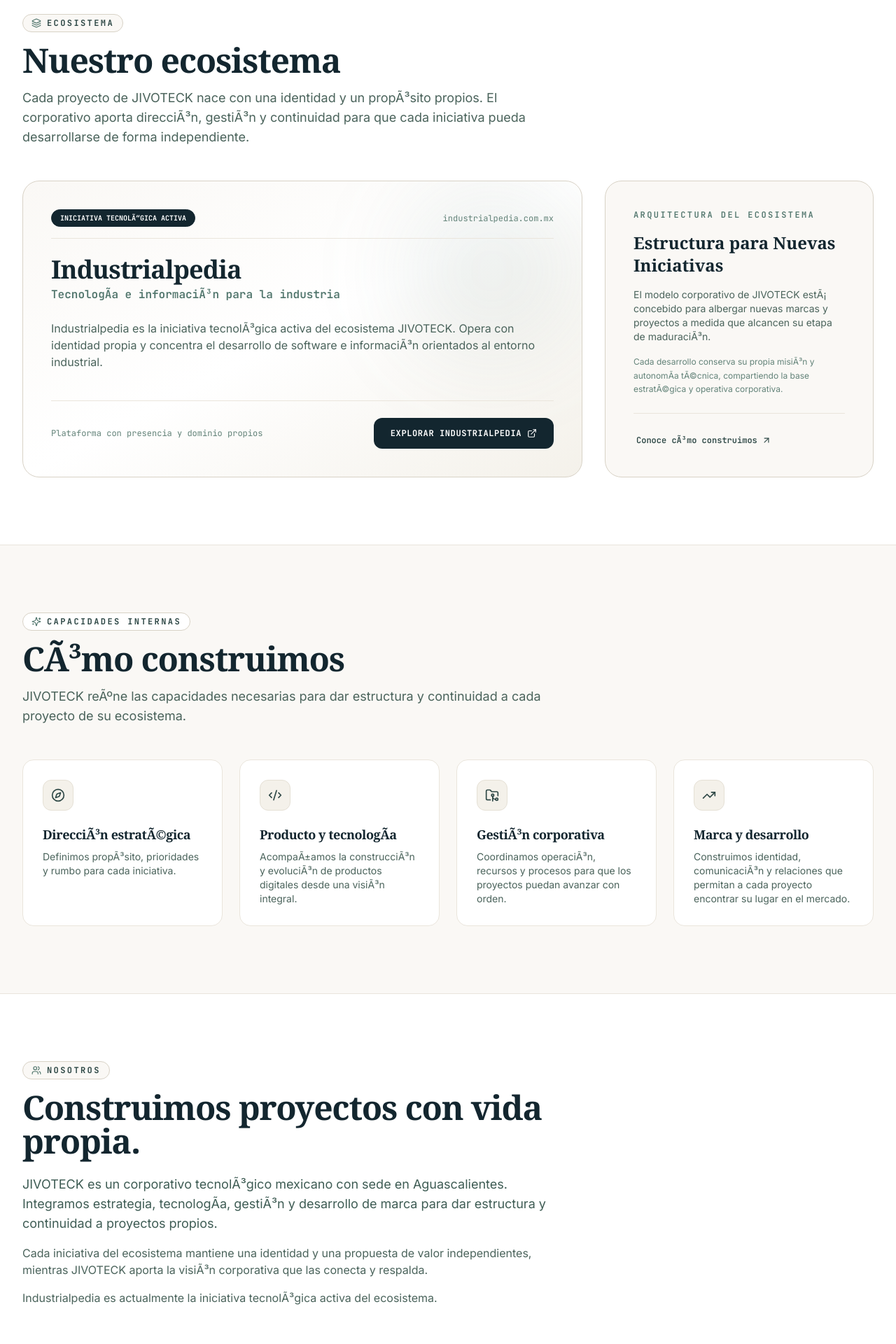
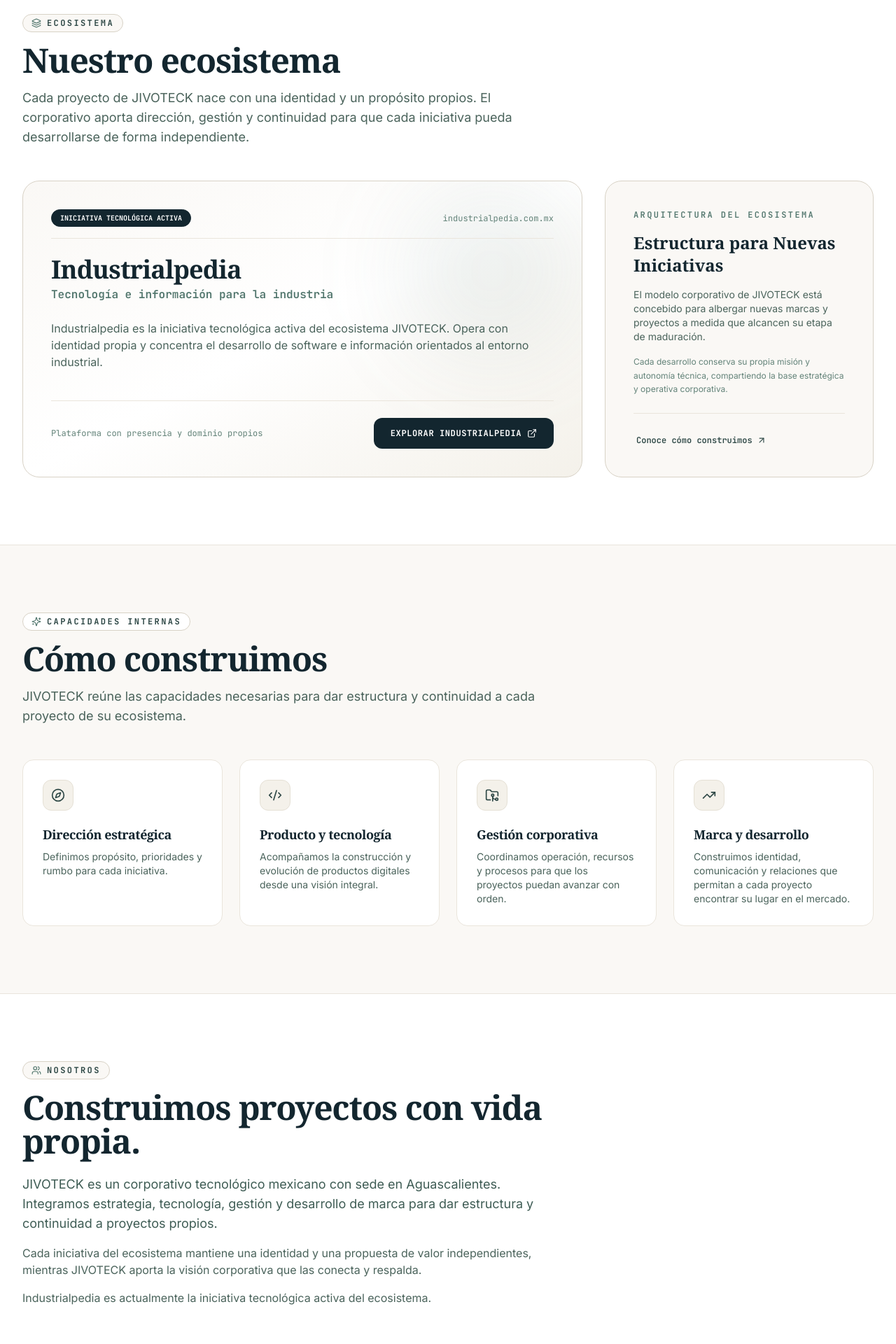
Before and after one commit to jesussorianoevee-commits/JIVOTECK, a React (Vite) app: page / in a window 1280 px wide. Shown: the part 860-2780 px from the top of the page at 70% size. Built offline with nearby package versions, Linux system fonts and the light colour scheme.

Commit message:
fix(encoding): ensure clean UTF-8 encoding across all refined corporate templates

```diff
--- a/src/components/About.tsx
+++ b/src/components/About.tsx
@@ -17,13 +17,13 @@
           </h2>
           <div className="space-y-4 text-base sm:text-lg text-[#3E5C54] leading-relaxed font-sans font-normal pt-2">
             <p>
-              JIVOTECK es un corporativo tecnolÃ³gico mexicano con sede en Aguascalientes. Integramos estrategia, tecnologÃ­a, gestiÃ³n y desarrollo de marca para dar estructura y continuidad a proyectos propios.
+              JIVOTECK es un corporativo tecnológico mexicano con sede en Aguascalientes. Integramos estrategia, tecnología, gestión y desarrollo de marca para dar estructura y continuidad a proyectos propios.
             </p>
             <p className="text-sm sm:text-base text-[#4A635B]">
-              Cada iniciativa del ecosistema mantiene una identidad y una propuesta de valor independientes, mientras JIVOTECK aporta la visiÃ³n corporativa que las conecta y respalda.
+              Cada iniciativa del ecosistema mantiene una identidad y una propuesta de valor independientes, mientras JIVOTECK aporta la visión corporativa que las conecta y respalda.
             </p>
             <p className="text-sm sm:text-base text-[#4A635B]">
-              Industrialpedia es actualmente la iniciativa tecnolÃ³gica activa del ecosistema.
+              Industrialpedia es actualmente la iniciativa tecnológica activa del ecosistema.
             </p>
           </div>
         </div>
@@ -39,7 +39,7 @@
               Sede en Aguascalientes
             </h3>
             <p className="text-xs sm:text-sm text-[#4A635B] leading-relaxed font-sans">
-              Operamos y coordinamos nuestras iniciativas tecnolÃ³gicas desde Aguascalientes, MÃ©xico, con proyecciÃ³n y enfoque a largo plazo.
+              Operamos y coordinamos nuestras iniciativas tecnológicas desde Aguascalientes, México, con proyección y enfoque a largo plazo.
             </p>
           </div>
 
@@ -48,10 +48,10 @@
               <Compass className="w-5 h-5 text-[#50756C]" />
             </div>
             <h3 className="text-base font-bold text-[#13262F] font-serif">
-              VisiÃ³n y Continuidad
+              Visión y Continuidad
             </h3>
             <p className="text-xs sm:text-sm text-[#4A635B] leading-relaxed font-sans">
-              Damos solidez a cada proyecto asegurando coherencia estratÃ©gica, procesos ordenados y visiÃ³n sostenible desde su concepciÃ³n.
+              Damos solidez a cada proyecto asegurando coherencia estratégica, procesos ordenados y visión sostenible desde su concepción.
             </p>
           </div>
 
@@ -63,7 +63,7 @@
               Identidad Independiente
             </h3>
             <p className="text-xs sm:text-sm text-[#4A635B] leading-relaxed font-sans">
-              Cada marca del ecosistema cuenta con su propio espacio, nombre y propuesta de valor orientada a su sector especÃ­fico.
+              Cada marca del ecosistema cuenta con su propio espacio, nombre y propuesta de valor orientada a su sector específico.
             </p>
           </div>
 
--- a/src/components/Ecosystem.tsx
+++ b/src/components/Ecosystem.tsx
@@ -17,7 +17,7 @@
             Nuestro ecosistema
           </h2>
           <p className="text-base sm:text-lg text-[#4A635B] font-sans leading-relaxed">
-            Cada proyecto de JIVOTECK nace con una identidad y un propÃ³sito propios. El corporativo aporta direcciÃ³n, gestiÃ³n y continuidad para que cada iniciativa pueda desarrollarse de forma independiente.
+            Cada proyecto de JIVOTECK nace con una identidad y un propósito propios. El corporativo aporta dirección, gestión y continuidad para que cada iniciativa pueda desarrollarse de forma independiente.
           </p>
         </div>
 
@@ -35,7 +35,7 @@
               {/* Meta Tag */}
               <div className="flex flex-wrap items-center justify-between gap-3 pb-4 border-b border-[#EAE5DC]">
                 <span className="px-3 py-1 rounded-full text-[10px] font-mono font-bold bg-[#13262F] text-white border border-[#13262F]">
-                  INICIATIVA TECNOLÃ“GICA ACTIVA
+                  INICIATIVA TECNOLÓGICA ACTIVA
                 </span>
                 <span className="text-xs font-mono text-[#638379]">
                   industrialpedia.com.mx
@@ -48,13 +48,13 @@
                   Industrialpedia
                 </h3>
                 <p className="text-sm sm:text-base font-mono font-semibold text-[#50756C] mt-1">
-                  TecnologÃ­a e informaciÃ³n para la industria
+                  Tecnología e información para la industria
                 </p>
               </div>
 
               {/* Description */}
               <p className="text-sm sm:text-base text-[#4A635B] font-sans leading-relaxed">
-                Industrialpedia es la iniciativa tecnolÃ³gica activa del ecosistema JIVOTECK. Opera con identidad propia y concentra el desarrollo de software e informaciÃ³n orientados al entorno industrial.
+                Industrialpedia es la iniciativa tecnológica activa del ecosistema JIVOTECK. Opera con identidad propia y concentra el desarrollo de software e información orientados al entorno industrial.
               </p>
 
             </div>
@@ -87,10 +87,10 @@
                 Estructura para Nuevas Iniciativas
               </h4>
               <p className="text-xs sm:text-sm text-[#4A635B] font-sans leading-relaxed">
-                El modelo corporativo de JIVOTECK estÃ¡ concebido para albergar nuevas marcas y proyectos a medida que alcancen su etapa de maduraciÃ³n.
+                El modelo corporativo de JIVOTECK está concebido para albergar nuevas marcas y proyectos a medida que alcancen su etapa de maduración.
               </p>
               <p className="text-xs text-[#638379] font-sans leading-relaxed">
-                Cada desarrollo conserva su propia misiÃ³n y autonomÃ­a tÃ©cnica, compartiendo la base estratÃ©gica y operativa corporativa.
+                Cada desarrollo conserva su propia misión y autonomía técnica, compartiendo la base estratégica y operativa corporativa.
               </p>
             </div>
 
@@ -99,7 +99,7 @@
                 href="#como-construimos"
                 className="text-xs font-mono font-semibold text-[#2E4846] hover:text-[#13262F] inline-flex items-center gap-1.5 transition-colors focus-visible:outline-none focus-visible:ring-2 focus-visible:ring-[#2E4846] rounded-md p-1"
               >
-                <span>Conoce cÃ³mo construimos</span>
+                <span>Conoce cómo construimos</span>
                 <ArrowUpRight className="w-3.5 h-3.5" aria-hidden="true" />
               </a>
             </div>
--- a/src/components/Footer.tsx
+++ b/src/components/Footer.tsx
@@ -19,7 +19,7 @@
           <div className="space-y-2">
             <JivoteckLogo size="lg" darkText={true} showSubtitle={true} />
             <p className="text-sm text-[#4A635B] max-w-md font-sans">
-              Corporativo tecnolÃ³gico mexicano. Casa corporativa de Industrialpedia y nuevas iniciativas tecnolÃ³gicas.
+              Corporativo tecnológico mexicano. Casa corporativa de Industrialpedia y nuevas iniciativas tecnológicas.
             </p>
           </div>
 
@@ -52,7 +52,7 @@
             </h4>
             <div className="flex flex-col space-y-2 text-xs font-mono text-[#3E5C54]">
               <a href="#nosotros" className="hover:text-[#13262F] hover:underline transition-colors py-0.5">Nosotros</a>
-              <a href="#como-construimos" className="hover:text-[#13262F] hover:underline transition-colors py-0.5">CÃ³mo construimos</a>
+              <a href="#como-construimos" className="hover:text-[#13262F] hover:underline transition-colors py-0.5">Cómo construimos</a>
               <a href="#contacto" className="hover:text-[#13262F] hover:underline transition-colors py-0.5">Contacto</a>
             </div>
           </div>
@@ -73,7 +73,7 @@
                 <ExternalLink className="w-3.5 h-3.5 text-[#2E4846]" aria-hidden="true" />
               </a>
               <p className="text-[11px] text-[#638379] font-sans leading-relaxed">
-                TecnologÃ­a e informaciÃ³n para la industria.
+                Tecnología e información para la industria.
               </p>
             </div>
           </div>
@@ -93,7 +93,7 @@
           {/* Col 4: LEGAL & CANAL OFICIAL */}
           <div className="space-y-3">
             <h4 className="text-xs font-mono uppercase tracking-[0.2em] text-[#13262F] font-bold">
-              LEGAL & ATENCIÃ“N
+              LEGAL & ATENCIÓN
             </h4>
             <div className="space-y-2 text-xs font-mono text-[#3E5C54]">
               <button
@@ -112,7 +112,7 @@
               </a>
               <div className="flex items-center gap-1.5 text-[#4A635B] font-sans text-xs pt-1">
                 <MapPin className="w-3.5 h-3.5 text-[#2E4846] shrink-0" aria-hidden="true" />
-                <span>Aguascalientes, MÃ©xico</span>
+                <span>Aguascalientes, México</span>
               </div>
             </div>
           </div>
@@ -123,10 +123,10 @@
         <div className="pt-6 border-t border-[#EAE5DC] flex flex-col sm:flex-row items-center justify-between gap-4 font-mono text-xs text-[#638379]">
           <div className="flex items-center gap-2 font-bold tracking-wider uppercase">
             <Sparkles className="w-3.5 h-3.5 text-[#50756C]" aria-hidden="true" />
-            <span>IDEAS QUE TAMBIÃ‰N CONSTRUYEN MUNDOS</span>
+            <span>IDEAS QUE TAMBIÉN CONSTRUYEN MUNDOS</span>
           </div>
           <div className="text-[11px] uppercase tracking-wider text-[#4A635B]">
-            Aguascalientes, MÃ©xico.
+            Aguascalientes, México.
           </div>
         </div>
 
@@ -136,7 +136,7 @@
             &copy; 2026 JIVOTECK. Todos los derechos reservados.
           </div>
           <div className="text-[11px] text-[#638379]">
-            Corporativo tecnolÃ³gico
+            Corporativo tecnológico
           </div>
         </div>
 
@@ -170,13 +170,13 @@
 
             <div className="space-y-3 text-xs text-[#4A635B] font-sans leading-relaxed">
               <p>
-                <strong>JIVOTECK</strong> (Aguascalientes, MÃ©xico) es responsable del tratamiento de los datos de contacto que proporciones voluntariamente mediante comunicaciÃ³n por correo electrÃ³nico oficial.
+                <strong>JIVOTECK</strong> (Aguascalientes, México) es responsable del tratamiento de los datos de contacto que proporciones voluntariamente mediante comunicación por correo electrónico oficial.
               </p>
               <p>
-                Los datos recabados serÃ¡n utilizados exclusivamente para atender y dar seguimiento a tu solicitud de informaciÃ³n, vinculaciÃ³n, prensa, alianzas o asuntos corporativos. No se cederÃ¡n a terceros ni se emplearÃ¡n con fines comerciales no solicitados.
+                Los datos recabados serán utilizados exclusivamente para atender y dar seguimiento a tu solicitud de información, vinculación, prensa, alianzas o asuntos corporativos. No se cederán a terceros ni se emplearán con fines comerciales no solicitados.
               </p>
               <div className="p-3 rounded-xl bg-[#FAF8F5] border border-[#EAE5DC] text-[11px] text-[#638379]">
-                <strong>Nota institucional:</strong> La formalizaciÃ³n registral completa y datos fiscales especÃ­ficos se proporcionan de manera individual en los instrumentos contractuales correspondientes. Para ejercer tus derechos ARCO o dudas de privacidad, escribe a <code>contacto@jivoteck.com</code>.
+                <strong>Nota institucional:</strong> La formalización registral completa y datos fiscales específicos se proporcionan de manera individual en los instrumentos contractuales correspondientes. Para ejercer tus derechos ARCO o dudas de privacidad, escribe a <code>contacto@jivoteck.com</code>.
               </div>
             </div>
 
--- a/src/components/HowWeBuild.tsx
+++ b/src/components/HowWeBuild.tsx
@@ -11,23 +11,23 @@
   const capabilities = [
     {
       icon: Compass,
-      title: 'DirecciÃ³n estratÃ©gica',
-      desc: 'Definimos propÃ³sito, prioridades y rumbo para cada iniciativa.'
+      title: 'Dirección estratégica',
+      desc: 'Definimos propósito, prioridades y rumbo para cada iniciativa.'
     },
     {
       icon: Code2,
-      title: 'Producto y tecnologÃ­a',
-      desc: 'AcompaÃ±amos la construcciÃ³n y evoluciÃ³n de productos digitales desde una visiÃ³n integral.'
+      title: 'Producto y tecnología',
+      desc: 'Acompañamos la construcción y evolución de productos digitales desde una visión integral.'
     },
     {
       icon: FolderGit2,
-      title: 'GestiÃ³n corporativa',
-      desc: 'Coordinamos operaciÃ³n, recursos y procesos para que los proyectos puedan avanzar con orden.'
+      title: 'Gestión corporativa',
+      desc: 'Coordinamos operación, recursos y procesos para que los proyectos puedan avanzar con orden.'
     },
     {
       icon: TrendingUp,
       title: 'Marca y desarrollo',
-      desc: 'Construimos identidad, comunicaciÃ³n y relaciones que permitan a cada proyecto encontrar su lugar en el mercado.'
+      desc: 'Construimos identidad, comunicación y relaciones que permitan a cada proyecto encontrar su lugar en el mercado.'
     }
   ];
 
@@ -42,10 +42,10 @@
             <span>CAPACIDADES INTERNAS</span>
           </div>
           <h2 className="text-3xl sm:text-4xl lg:text-5xl font-bold text-[#13262F] tracking-tight font-serif">
-            CÃ³mo construimos
+            Cómo construimos
           </h2>
           <p className="text-base sm:text-lg text-[#4A635B] font-sans leading-relaxed">
-            JIVOTECK reÃºne las capacidades necesarias para dar estructura y continuidad a cada proyecto de su ecosistema.
+            JIVOTECK reúne las capacidades necesarias para dar estructura y continuidad a cada proyecto de su ecosistema.
           </p>
         </div>
 
--- a/src/components/Navbar.tsx
+++ b/src/components/Navbar.tsx
@@ -18,7 +18,7 @@
   const navLinks = [
     { name: 'Inicio', href: '#inicio', isExternal: false },
     { name: 'Ecosistema', href: '#ecosistema', isExternal: false },
-    { name: 'CÃ³mo construimos', href: '#como-construimos', isExternal: false },
+    { name: 'Cómo construimos', href: '#como-construimos', isExternal: false },
     { name: 'Nosotros', href: '#nosotros', isExternal: false },
     { name: 'Prensa', href: '#prensa', isExternal: false },
     {
@@ -47,7 +47,7 @@
         </a>
 
         {/* Desktop Navigation */}
-        <nav className="hidden lg:flex items-center gap-1" aria-label="NavegaciÃ³n principal">
+        <nav className="hidden lg:flex items-center gap-1" aria-label="Navegación principal">
           {navLinks.map((link) => {
             if (link.isExternal) {
               return (
@@ -95,7 +95,7 @@
           className="lg:hidden min-w-[44px] min-h-[44px] p-2.5 rounded-xl text-[#13262F] hover:bg-[#F4F1EA] transition-colors focus-visible:outline-none focus-visible:ring-2 focus-visible:ring-[#2E4846] flex items-center justify-center"
           aria-expanded={mobileMenuOpen}
           aria-controls="mobile-nav"
-          aria-label={mobileMenuOpen ? "Cerrar menÃº de navegaciÃ³n" : "Abrir menÃº de navegaciÃ³n"}
+          aria-label={mobileMenuOpen ? "Cerrar menú de navegación" : "Abrir menú de navegación"}
         >
           {mobileMenuOpen ? <X className="w-6 h-6" aria-hidden="true" /> : <Menu className="w-6 h-6" aria-hidden="true" />}
         </button>
--- a/src/components/PressRelations.tsx
+++ b/src/components/PressRelations.tsx
@@ -5,7 +5,7 @@
 export const PressRelations: React.FC = () => {
   const [copiedBoilerplate, setCopiedBoilerplate] = useState(false);
 
-  const boilerplateText = "JIVOTECK es un corporativo tecnolÃ³gico mexicano con sede en Aguascalientes enfocado en crear, desarrollar y dar estructura a proyectos tecnolÃ³gicos con identidad propia. Su ecosistema incluye Industrialpedia, una iniciativa de tecnologÃ­a e informaciÃ³n para la industria. JIVOTECK integra direcciÃ³n estratÃ©gica, gestiÃ³n, tecnologÃ­a y desarrollo de marca bajo una visiÃ³n de largo plazo.";
+  const boilerplateText = "JIVOTECK es un corporativo tecnológico mexicano con sede en Aguascalientes enfocado en crear, desarrollar y dar estructura a proyectos tecnológicos con identidad propia. Su ecosistema incluye Industrialpedia, una iniciativa de tecnología e información para la industria. JIVOTECK integra dirección estratégica, gestión, tecnología y desarrollo de marca bajo una visión de largo plazo.";
 
   const handleCopyBoilerplate = () => {
     navigator.clipboard.writeText(boilerplateText);
@@ -16,17 +16,17 @@
   const pressResources = [
     {
       title: 'Perfil corporativo',
-      desc: 'SÃ­ntesis institucional, visiÃ³n de largo plazo y datos de contacto oficial.',
-      badge: 'InformaciÃ³n institucional'
+      desc: 'Síntesis institucional, visión de largo plazo y datos de contacto oficial.',
+      badge: 'Información institucional'
     },
     {
       title: 'Identidad de marca',
-      desc: 'Directrices del emblema autÃ©ntico, colores corporativos y tipografÃ­a institucional.',
-      badge: 'GuÃ­a oficial'
+      desc: 'Directrices del emblema auténtico, colores corporativos y tipografía institucional.',
+      badge: 'Guía oficial'
     },
     {
-      title: 'InformaciÃ³n sobre Industrialpedia',
-      desc: 'Contexto de la iniciativa tecnolÃ³gica activa orientada al entorno industrial.',
+      title: 'Información sobre Industrialpedia',
+      desc: 'Contexto de la iniciativa tecnológica activa orientada al entorno industrial.',
       badge: 'Proyecto del ecosistema'
     }
   ];
@@ -40,13 +40,13 @@
           <div className="max-w-3xl space-y-3">
             <div className="inline-flex items-center gap-2 px-3 py-1 rounded-full text-xs font-mono font-bold tracking-[0.2em] uppercase bg-[#FAF8F5] text-[#2E4846] border border-[#D8D2C6]">
               <Newspaper className="w-3.5 h-3.5 text-[#50756C]" aria-hidden="true" />
-              <span>COMUNICACIÃ“N & MEDIOS</span>
+              <span>COMUNICACIÓN & MEDIOS</span>
             </div>
             <h2 className="text-3xl sm:text-4xl lg:text-5xl font-bold text-[#13262F] tracking-tight font-serif">
               Prensa y relaciones
             </h2>
             <p className="text-base sm:text-lg text-[#4A635B] font-sans leading-relaxed">
-              Para consultas de medios, entrevistas, informaciÃ³n institucional o recursos oficiales de marca, comunÃ­cate con el equipo de JIVOTECK.
+              Para consultas de medios, entrevistas, información institucional o recursos oficiales de marca, comunícate con el equipo de JIVOTECK.
             </p>
           </div>
 
@@ -119,7 +119,7 @@
 
           <div className="pt-2 text-[11px] font-mono text-[#638379] flex items-center justify-between">
             <span>Canal institucional: {siteConfig.contact.primaryEmail}</span>
-            <span>Aguascalientes, MÃ©xico</span>
+            <span>Aguascalientes, México</span>
           </div>
         </div>
 
```
Also changed, not shown: index.html (+6 -6 lines), src/components/Contact.tsx (+13 -13 lines), src/components/CorporateOperations.tsx (+4 -4 lines), src/components/Hero.tsx (+5 -5 lines).
